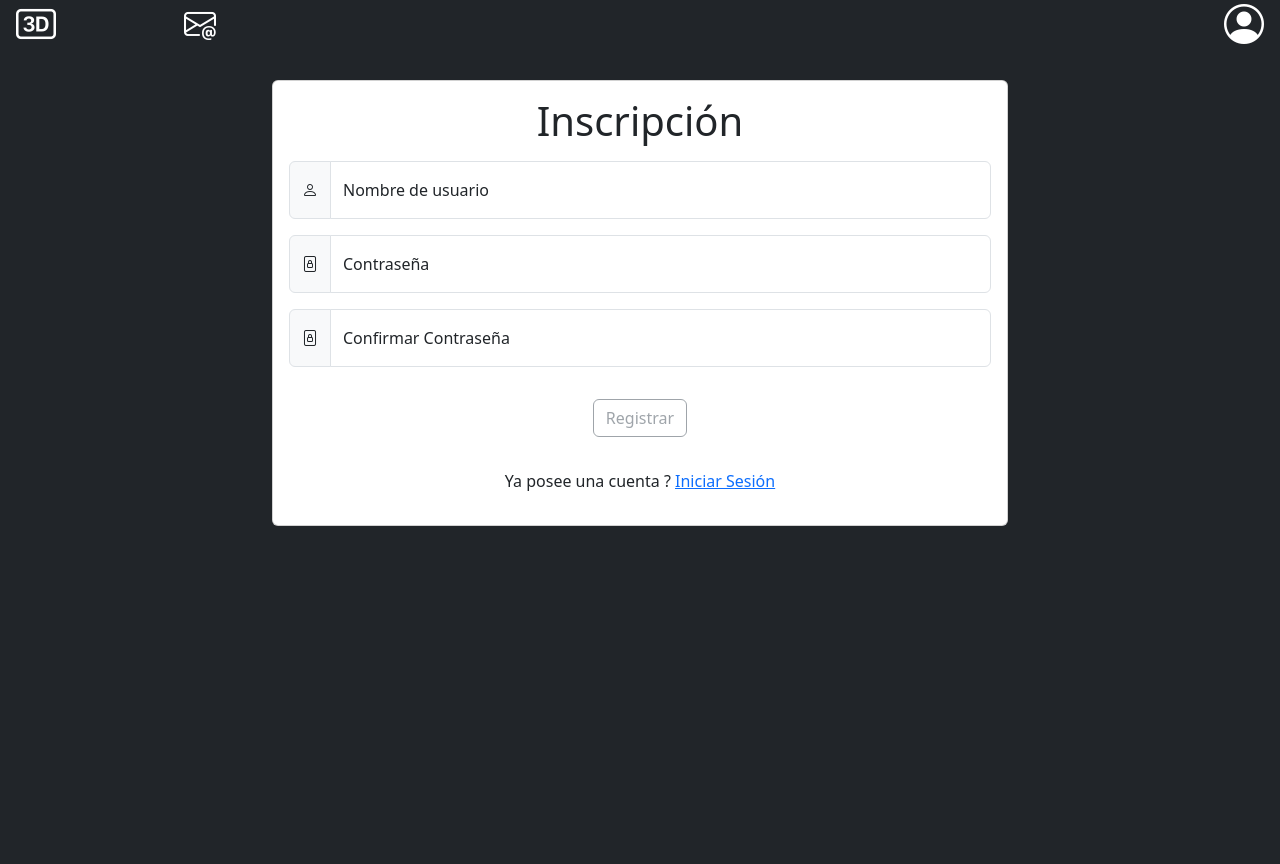
After one commit to Esteban1914/Impresiones-3D, a PHP site: page /signin.php in a window 1280 px wide. The commit adds this page. Run offline with PHP 8.4, Linux system fonts and the light colour scheme.

Commit message:
registrate users

```diff
--- a/includes/login.php
+++ b/includes/login.php
@@ -7,11 +7,12 @@
     }
     else if(isset($_POST['username']) && isset($_POST['password']))
     {
-        if($userManager->userExist($_POST['username'],$_POST['password']))
+        if($userManager->userExistForLogin($_POST['username'],$_POST['password']))
         {
             $usernametelegram=$userManager->getUserNameTelegram($_POST['username']);
-            $userManager->setCurrentUser($_POST['username'],$usernametelegram);
+            $userManager->setUserSession($_POST['username'],$usernametelegram);
             header("Location: ");
+            return;
         }
         else
         {
@@ -20,5 +21,4 @@
     }
     include_once "views/_login.php";
     exit;
-
 ?>
--- /dev/null
+++ b/signin.php
@@ -0,0 +1,85 @@
+<?php
+    if(session_status() === PHP_SESSION_NONE)
+        session_start();
+    if(isset($_SESSION['user']))
+        header("Location: impresiones3d.php")
+?>
+<?php require('views/_head.html'); ?>
+<body class="text-center bg-dark">
+    <?php  require('views/_navbar.php');    ?>
+    <div class="container h-100 d-flex flex-column mt-3 pt-3">
+        <div class="row justify-content-center">
+            <div class="col-auto col-md-8">
+                <div class="card text-center opacity-translation">
+                    <div class="card-body">
+                        <div class="row justify-content-center mb-2">
+                            <div class="col-2">
+                            </div>
+                            <div class="col-8">
+                                <div class="card-title display-6 ">Inscripción</div>
+                            </div>
+                            <div class="col-2">
+                                <div class="d-none spinner-border" id="spiner_loaduser" role="status">
+                                    <span class="visually-hidden">Loading...</span>
+                                </div>
+                            </div>
+
+                        </div>
+
+                        <form action="includes/register.php" method="post" >
+                            <div class="row justify-content-center">
+                                <div class="input-group mb-3">
+                                    <span class="input-group-text"><i class="bi bi-person"></i></span>
+                                    <div class="form-floating">
+                                        <input  autocomplete="new-password" required oninput="findUserNameExist()" name="username" type="text" class="form-control" id="inputusername" placeholder="Nombre de usuario">
+                                        <label for="inputusername">Nombre de usuario</label>
+                                        <div class="invalid-tooltip">
+                                            Nombre de usuario en uso, utilice otro
+                                        </div>
+                                    </div>
+                                </div>
+                                <div class="input-group mb-3">
+                                    <span class="input-group-text"><i class="bi bi-file-lock"></i></span>
+                                    <div class="form-floating">
+                                        <input  autocomplete="new-password" required oninput="confirmPasswords()" name="password" type="password" class="form-control" id="inputpassword" placeholder="Contraseña">
+                                        <label for="inputpassword">Contraseña</label>
+                                    </div>
+                                </div>
+                                <div class="input-group mb-3">
+                                    <span class="input-group-text"><i class="bi bi-file-lock"></i></span>
+                                    <div class="form-floating">
+                                        <input  required oninput="confirmPasswords()" type="password" class="form-control" id="inputconfirmpassword" placeholder="Confirmar Contraseña">
+                                        <label for="inputconfirmpassword">Confirmar Contraseña</label>
+                                        <div class="invalid-tooltip">
+                                            Las contraseñas no coiniden
+                                        </div>
+                                    </div>
+                                </div>
+                                <!-- <div class="input-group mb-3">
+                                    <span class="input-group-text"><i class="bi bi-envelope"></i></span>
+                                    <div class="form-floating">
+                                        <input oninput="validateEmail()" required  name="email" type="email" class="form-control" id="inputemail" placeholder="Correo">
+                                        <label for="inputemail">Correo</label>
+                                        <div class="invalid-tooltip">
+                                            El correo no es válido
+                                        </div>
+                                    </div>
+
+                                </div> -->
+                            </div>
+                            <button disabled id="btnRegister" class="btn btn-outline-secondary my-3"type="submit">Registrar</button>
+                        </form>
+                        <div class="row justify-content-center mt-3">
+                            <div class="col-auto">
+                                <p >
+                                    Ya posee una cuenta ? <a class="link" href="./home.php">Iniciar Sesión</a>
+                                </p>
+                            </div>
+                        </div>
+                    </div>
+                </div>
+            </div>
+        </div>
+    </div>
+</body>
+<?php require 'views/_footer.html'; ?>
--- a/views/_navbar.php
+++ b/views/_navbar.php
@@ -28,7 +28,7 @@
                 <ul class="dropdown-menu dropdown-menu-end">
                     <li><a class="dropdown-item" ><?php echo "@".$_SESSION['user'] ?></a></li>
                     <li><hr class="dropdown-divider"></li>
-                    <li><a class="dropdown-item" href="#">Perfil</a></li>
+                    <li><a class="dropdown-item" href="perfil.php">Perfil</a></li>
                     <li>
                         <form action="./includes/logout.php" method="post">
                             <button class="dropdown-item" type="submit">Desconectar</button>
--- a/views/index.js
+++ b/views/index.js
@@ -13,8 +13,8 @@ document.addEventListener('DOMContentLoaded', function() {
 
 function RemoveError()
 {
-    document.getElementById("usernameinput").className="text-center form-control";
-    document.getElementById("passwordinput").className="text-center form-control";
+    document.getElementById("usernameinput").className="form-control";
+    document.getElementById("passwordinput").className="form-control";
 
     document.getElementById("usernameinput").removeEventListener("input",()=>{});
     document.getElementById("passwordinput").removeEventListener("input",()=>{});
@@ -31,3 +31,101 @@ function RemoveError()
 function copiarAlPortapapeles() {
     navigator.clipboard.writeText(document.getElementById("texto-copiable").innerText);
 }
+
+var timer;
+var disabled_username=true;
+var disabled_password=true;
+//var disabled_email=true;
+function canEnableButton()
+{
+    return disabled_username||disabled_password;
+}
+function findUserNameExist()
+{
+    document.getElementById("inputusername").className="form-control ";
+    document.getElementById("spiner_loaduser").className="d-block spinner-border";
+    document.getElementById("btnRegister").disabled=false;
+    console.log("A")
+    clearTimeout(timer);
+    if(document.getElementById("inputusername").value==="")
+    {
+        document.getElementById("spiner_loaduser").className="d-none spinner-border";
+        return
+    }
+    timer=setTimeout(()=>{
+
+        fetch('./includes/ajax.php', {
+        method: 'POST',
+        headers: {
+        'Content-Type': 'application/json',
+        },
+        body: JSON.stringify({"action":"findUser", "username": document.getElementById("inputusername").value}),
+        })
+        .then(response => response.json())
+        .then(data => {
+            if(data.result==false)
+            {
+                document.getElementById("inputusername").className="form-control is-valid";
+                document.getElementById("spiner_loaduser").className="d-none spinner-border";
+                disabled_username=false;
+                document.getElementById("btnRegister").disabled=canEnableButton();
+            }
+            else
+            {
+                document.getElementById("inputusername").className="form-control is-invalid";
+                document.getElementById("spiner_loaduser").className="d-none spinner-border";
+                document.getElementById("btnRegister").disabled=true;
+                disabled_username=true;
+            }
+
+
+        })
+        .catch(error => console.log("error:",error));
+    },1000);
+}
+
+function confirmPasswords()
+{
+    if(document.getElementById("inputpassword").value !="" && document.getElementById("inputpassword").value === document.getElementById("inputconfirmpassword").value)
+    {
+        document.getElementById("inputpassword").className="form-control is-valid";
+        document.getElementById("inputconfirmpassword").className="form-control is-valid";
+        disabled_password=false;
+        document.getElementById("btnRegister").disabled=canEnableButton();
+    }
+    else
+    {
+        if (document.getElementById("inputpassword").value==="" && document.getElementById("inputconfirmpassword").value==="")
+        {
+            document.getElementById("inputpassword").className="form-control";
+            document.getElementById("inputconfirmpassword").className="form-control";
+        }
+        else
+        {
+            document.getElementById("inputpassword").className="form-control is-invalid";
+            document.getElementById("inputconfirmpassword").className="form-control is-invalid";
+        }
+        document.getElementById("btnRegister").disabled=true;
+        disabled_password=true;
+    }
+
+}
+function validarCorreo(correo) {
+
+}
+// function validateEmail()
+// {
+//     let regex = /^\w+([.-]?\w+)*@\w+([.-]?\w+)*(\.\w{2,10})+$/;
+//     if(regex.test(document.getElementById("inputemail").value))
+//     {
+//         document.getElementById("inputemail").className="form-control is-valid";
+//         disabled_email=false;
+//         document.getElementById("btnRegister").disabled=canEnableButton();
+//     }
+//     else
+//     {
+//         document.getElementById("inputemail").className="form-control is-invalid";
+//         disabled_email=true;
+//         document.getElementById("btnRegister").disabled=true;
+//     }
+// }
```
Also changed, not shown: home.php (+9 -0 lines), includes/ajax.php (added, +17 -0 lines), includes/register.php (added, +21 -0 lines), includes/user.php (+21 -5 lines), perfil.php (added, +58 -0 lines), views/_login.php (+25 -10 lines). Lines whose indentation alone changed are shown as unchanged.
